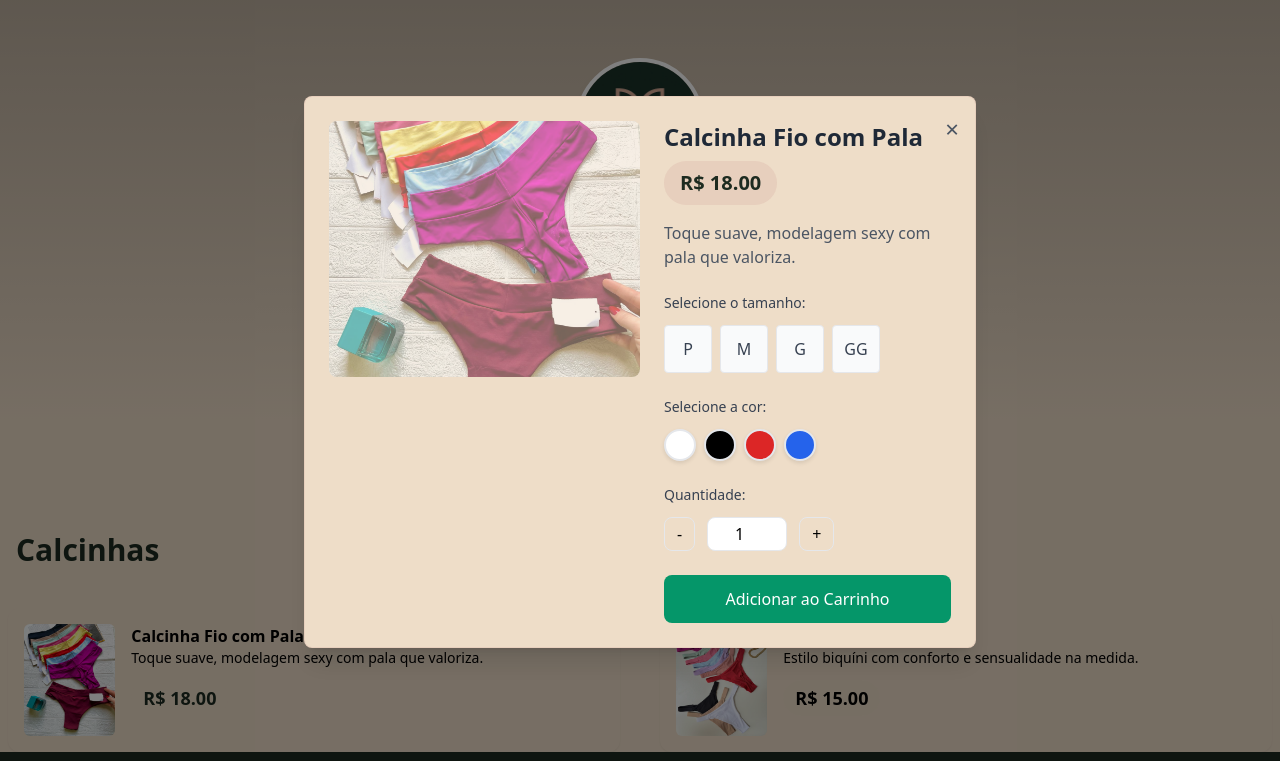
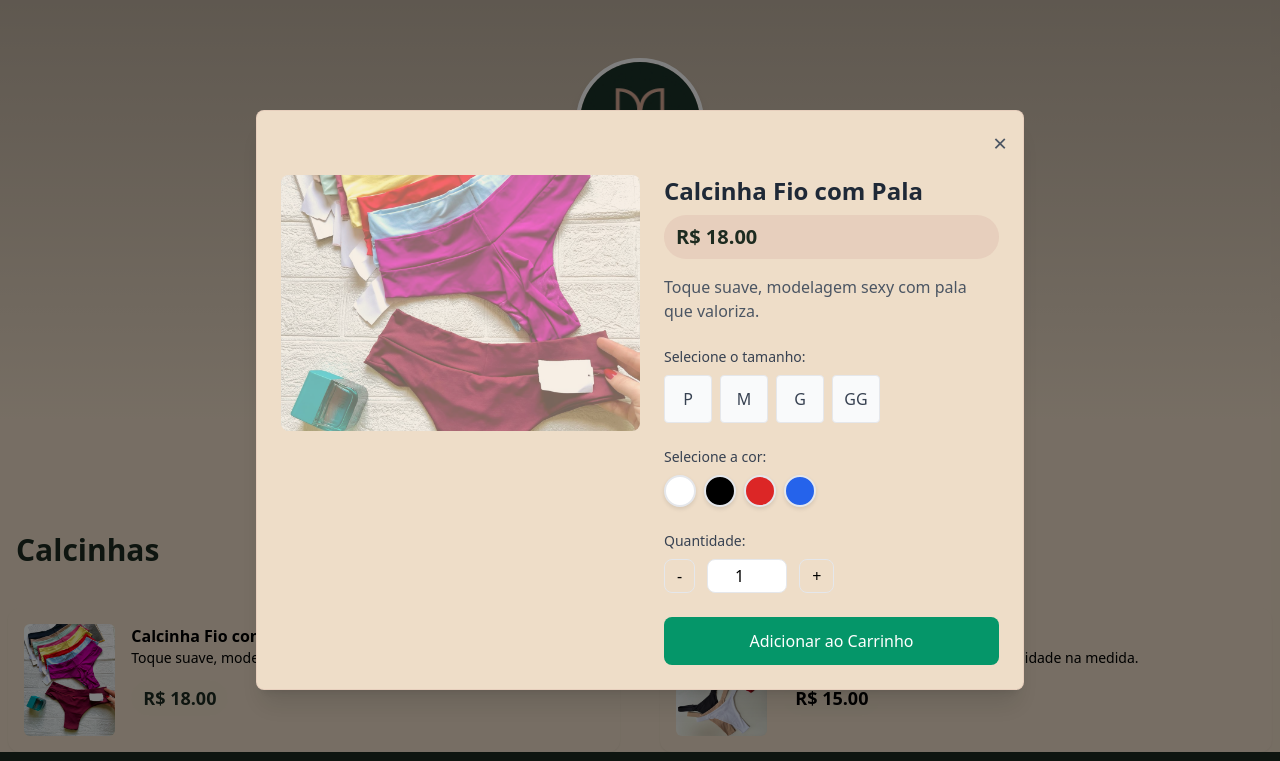
Before and after one commit to ranixx1/Sys_int, a website: page index.html in a window 1280 px wide. Both pictures are taken after a click on the element 314 px from the left and 680 px from the top of the page. Shown: the top 761 px of the page. Drawn offline with nearby package versions, Linux system fonts and the light colour scheme.

Commit message:
ajustando modal

```diff
--- a/index.html
+++ b/index.html
@@ -169,53 +169,60 @@
     </main>
 
  <!-- MODAL PRODUTO -->
-    <div id="productModal" class="hidden fixed inset-0 z-[100] bg-black/50 flex items-start justify-center p-4">
-        <div class="bg-secondary rounded-lg shadow-xl max-w-2xl w-full relative mt-20 p-6 animate-fade-in border border-bege-escuro/10">
+<div id="productModal" class="hidden fixed inset-0 z-[100] bg-black/50 flex items-center justify-center p-2 sm:p-4 overflow-y-auto">
+    <div class="bg-secondary rounded-lg shadow-xl w-full max-w-3xl relative p-4 sm:p-6 animate-fade-in border border-bege-escuro/10
+                max-h-[95vh] sm:max-h-[90vh] overflow-y-visible sm:overflow-y-auto">
         <button class="close absolute top-4 right-4 text-2xl text-gray-600 hover:text-gray-900">&times;</button>
-            <div class="flex flex-col md:flex-row gap-6">
+
+        <div class="flex flex-col md:flex-row gap-4 sm:gap-6 mt-6 sm:mt-10">
+            <!-- Imagem -->
             <img id="modalImage" src="" alt=""
-                     class="w-full md:w-1/2 h-64 object-cover rounded-lg bg-gray-200 animate-pulse">
-                <div class="flex-1">
-                    <h2 id="modalTitle" class="text-2xl font-bold text-gray-800 mb-2"></h2>
-                    <p id="modalPrice" class="text-xl bg-bege-escuro/10 text-verde-escuro px-4 py-2 rounded-full inline-block font-semibold mb-4"></p>
-                    <p id="modalDescription" class="text-gray-600 mb-6"></p>
+                class="w-full md:w-1/2 h-48 sm:h-64 object-cover rounded-lg bg-gray-200 animate-pulse">
 
-                    <div class="size-selector mb-6">
-                        <p class="text-sm font-medium text-gray-700 mb-3">Selecione o tamanho:</p>
-                        <div class="flex gap-2">
-                            <button class="size-option w-12 h-12 rounded border bg-gray-50 hover:bg-gray-100 text-gray-700">P</button>
-                            <button class="size-option w-12 h-12 rounded border bg-gray-50 hover:bg-gray-100 text-gray-700">M</button>
-                            <button class="size-option w-12 h-12 rounded border bg-gray-50 hover:bg-gray-100 text-gray-700">G</button>
-                            <button class="size-option w-12 h-12 rounded border bg-gray-50 hover:bg-gray-100 text-gray-700">GG</button>
-                        </div>
-                    </div>
-                    <div class="color-selector mb-6">
-                        <p class="text-sm font-medium text-gray-700 mb-3">Selecione a cor:</p>
-                        <div class="flex gap-2">
-                            <button class="color-option w-8 h-8 rounded-full border-2 border-gray-200 bg-white"
-                                    data-color="Branco"></button>
-                            <button class="color-option w-8 h-8 rounded-full border-2 border-gray-200 bg-black"
-                                    data-color="Preto"></button>
-                            <button class="color-option w-8 h-8 rounded-full border-2 border-gray-200 bg-red-600"
-                                    data-color="Vermelho"></button>
-                            <button class="color-option w-8 h-8 rounded-full border-2 border-gray-200 bg-blue-600"
-                                    data-color="Azul"></button>
+            <!-- Conteúdo -->
+            <div class="flex-1 flex flex-col text-sm sm:text-base">
+                <h2 id="modalTitle" class="text-lg sm:text-2xl font-bold text-gray-800 mb-2"></h2>
+
+                <p id="modalPrice"
+                    class="text-base sm:text-xl bg-bege-escuro/10 text-verde-escuro px-3 py-2 rounded-full inline-block font-semibold mb-4">
+                </p>
+
+                <p id="modalDescription" class="text-gray-600 mb-4 sm:mb-6"></p>
+
+                <!-- Tamanho -->
+                <div class="size-selector mb-4 sm:mb-6">
+                    <p class="text-sm font-medium text-gray-700 mb-2">Selecione o tamanho:</p>
+                    <div class="flex gap-2 flex-wrap">
+                        <button class="size-option w-10 h-10 sm:w-12 sm:h-12 rounded border bg-gray-50 hover:bg-gray-100 text-gray-700">P</button>
+                        <button class="size-option w-10 h-10 sm:w-12 sm:h-12 rounded border bg-gray-50 hover:bg-gray-100 text-gray-700">M</button>
+                        <button class="size-option w-10 h-10 sm:w-12 sm:h-12 rounded border bg-gray-50 hover:bg-gray-100 text-gray-700">G</button>
+                        <button class="size-option w-10 h-10 sm:w-12 sm:h-12 rounded border bg-gray-50 hover:bg-gray-100 text-gray-700">GG</button>
                     </div>
                 </div>
 
+                <!-- Cor -->
+                <div class="color-selector mb-4 sm:mb-6">
+                    <p class="text-sm font-medium text-gray-700 mb-2">Selecione a cor:</p>
+                    <div class="flex gap-2 flex-wrap">
+                        <button class="color-option w-7 h-7 sm:w-8 sm:h-8 rounded-full border-2 border-gray-200 bg-white" data-color="Branco"></button>
+                        <button class="color-option w-7 h-7 sm:w-8 sm:h-8 rounded-full border-2 border-gray-200 bg-black" data-color="Preto"></button>
+                        <button class="color-option w-7 h-7 sm:w-8 sm:h-8 rounded-full border-2 border-gray-200 bg-red-600" data-color="Vermelho"></button>
+                        <button class="color-option w-7 h-7 sm:w-8 sm:h-8 rounded-full border-2 border-gray-200 bg-blue-600" data-color="Azul"></button>
+                    </div>
+                </div>
 
-
-
-                    <div class="quantity-selector mb-6">
-                        <p class="text-sm font-medium text-gray-700 mb-3">Quantidade:</p>
+                <!-- Quantidade -->
+                <div class="quantity-selector mb-4 sm:mb-6">
+                    <p class="text-sm font-medium text-gray-700 mb-2">Quantidade:</p>
                     <div class="flex items-center gap-3">
                         <button id="decrement" class="px-3 py-1 border rounded-lg">-</button>
                         <input type="number" id="quantity" value="1" min="1"
-                                class="w-20 text-center border rounded-lg py-1">
+                            class="w-16 sm:w-20 text-center border rounded-lg py-1">
                         <button id="increment" class="px-3 py-1 border rounded-lg">+</button>
                     </div>
                 </div>
 
+                <!-- Botão -->
                 <button class="add-to-cart-modal w-full py-3 bg-emerald-600 hover:bg-emerald-700 text-white rounded-lg font-medium transition-colors">
                     Adicionar ao Carrinho
                 </button>
@@ -223,6 +230,7 @@
         </div>
     </div>
 </div>
+
 <!-- MODAL CARRINHO -->
 <div id="cart-modal" class="hidden fixed inset-0 z-[99] bg-black/60 flex items-center justify-center">
     <div class="bg-secondary p-6 rounded-lg w-full max-w-2xl mx-4 max-h-[80vh] flex flex-col animate-fade-in">
```
Also changed, not shown: style/output.css. Lines whose indentation alone changed are shown as unchanged.
